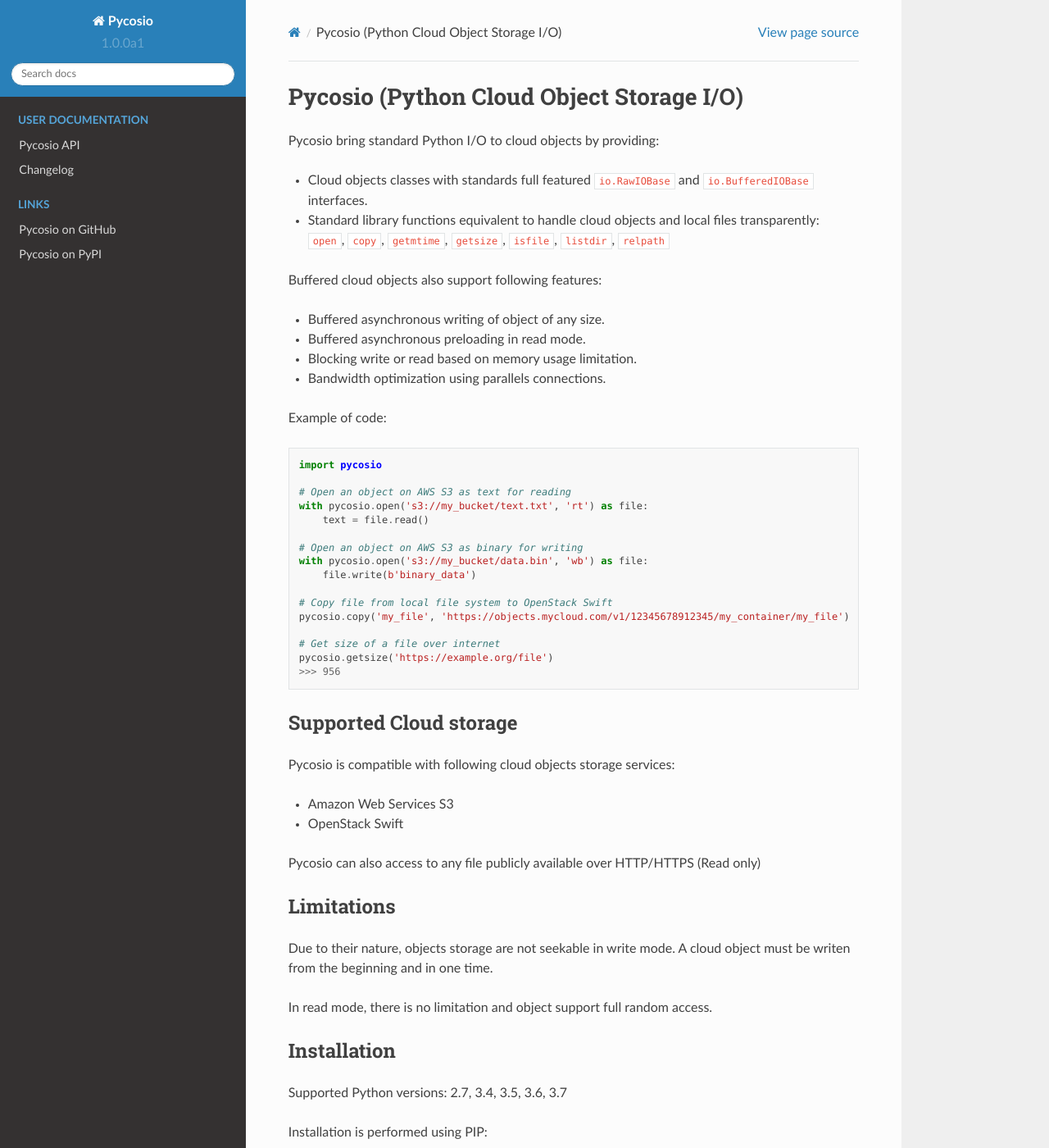
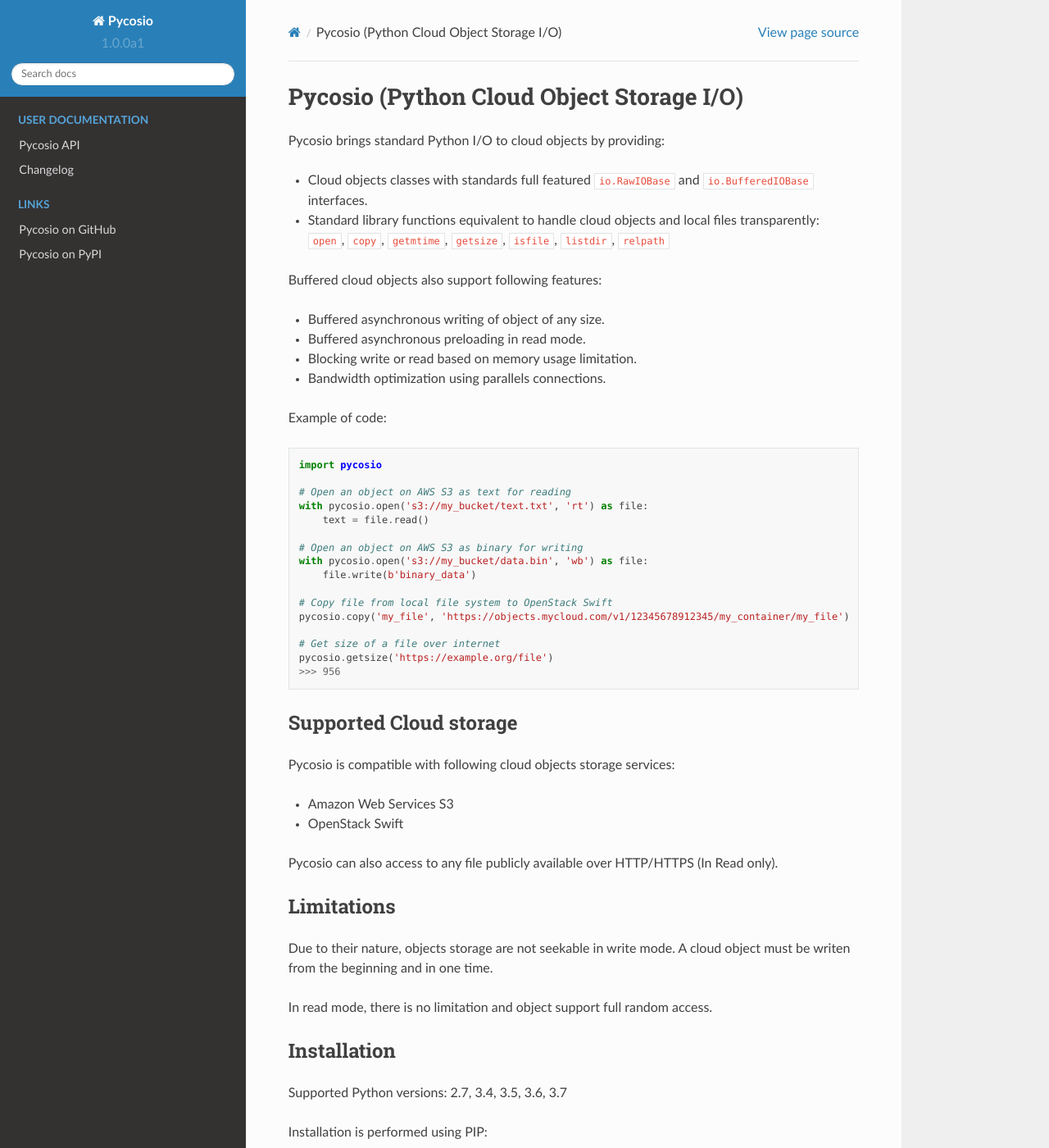
Before and after one commit to JGoutin/airfs, a Sphinx documentation site: the page built from docs/index.rst, in a window 1280 px wide and 1400 px high. Shown: the whole window at 82% size. Built offline with Sphinx 7.4.7 and the Read the Docs theme 2.0.0, drawn with Linux system fonts in a browser that asks for light colours.

```diff
--- a/docs/index.rst
+++ b/docs/index.rst
@@ -1,7 +1,7 @@
 Pycosio (Python Cloud Object Storage I/O)
 =========================================
 
-Pycosio bring standard Python I/O to cloud objects by providing:
+Pycosio brings standard Python I/O to cloud objects by providing:
 
 * Cloud objects classes with standards full featured ``io.RawIOBase`` and
   ``io.BufferedIOBase`` interfaces.
@@ -44,7 +44,7 @@ Pycosio is compatible with following cloud objects storage services:
 * Amazon Web Services S3
 * OpenStack Swift
 
-Pycosio can also access to any file publicly available over HTTP/HTTPS (Read only)
+Pycosio can also access to any file publicly available over HTTP/HTTPS (In Read only).
 
 Limitations
 -----------
```
Also changed, not shown: README.md (+36 -1 lines).
